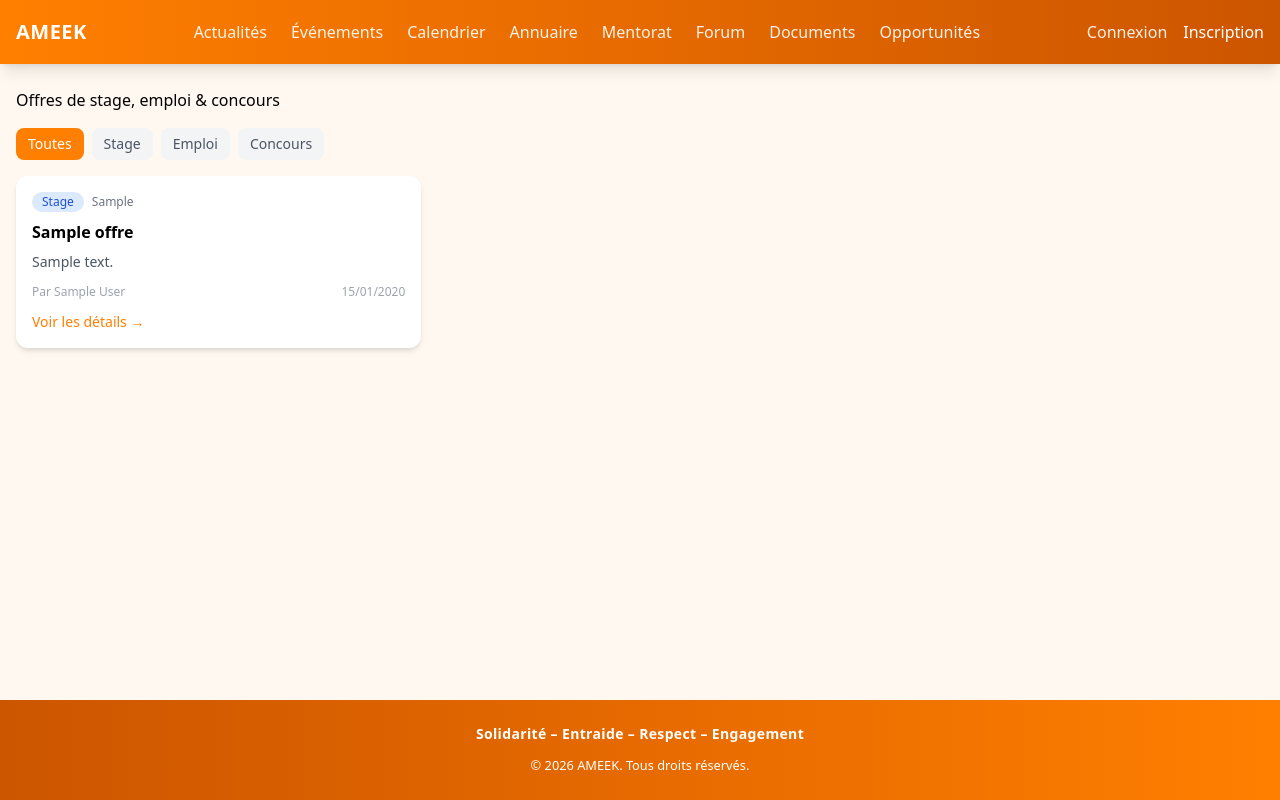
After one commit to Matar057/AMEEK, a Django app: page /opportunites/ in a window 1280 px wide. The commit adds this page. Run offline with Django 5.2, Linux system fonts and the light colour scheme; tables that the repository leaves empty hold one stand-in row (values such as "Sample post"); some libraries are stand-ins or nearby versions.

Commit message:
Add opportunites app: offres de stage, emploi, concours with email notifications

```diff
--- a/amicale/settings.py
+++ b/amicale/settings.py
@@ -28,6 +28,7 @@ INSTALLED_APPS = [
     'forum.apps.ForumConfig',
     'dashboard.apps.DashboardConfig',
     'communication.apps.CommunicationConfig',
+    'opportunites.apps.OpportunitesConfig',
 ]
 
 MIDDLEWARE = [
--- a/amicale/urls.py
+++ b/amicale/urls.py
@@ -19,6 +19,7 @@ urlpatterns = [
     path('forum/', include('forum.urls')),
     path('dashboard/', include('dashboard.urls')),
     path('communication/', include('communication.urls')),
+    path('opportunites/', include('opportunites.urls')),
 ]
 
 urlpatterns += [
--- /dev/null
+++ b/opportunites/models.py
@@ -0,0 +1,31 @@
+from django.db import models
+from django.contrib.auth.models import User
+
+
+class Offre(models.Model):
+    TYPE_CHOICES = [
+        ('stage', 'Stage'),
+        ('emploi', 'Emploi'),
+        ('concours', 'Concours'),
+    ]
+
+    titre = models.CharField('Titre', max_length=200)
+    type = models.CharField('Type', max_length=20, choices=TYPE_CHOICES)
+    description = models.TextField('Description')
+    organisation = models.CharField('Organisation / Entreprise', max_length=200, blank=True)
+    lieu = models.CharField('Lieu', max_length=200, blank=True)
+    date_limite = models.DateField('Date limite', null=True, blank=True)
+    lien = models.URLField('Lien', blank=True)
+    contact_email = models.EmailField('Email de contact', blank=True)
+    auteur = models.ForeignKey(User, on_delete=models.SET_NULL, null=True, related_name='offres')
+    est_public = models.BooleanField('Publique', default=True)
+    created_at = models.DateTimeField('Créé le', auto_now_add=True)
+    updated_at = models.DateTimeField(auto_now=True)
+
+    class Meta:
+        verbose_name = 'Offre'
+        verbose_name_plural = 'Offres'
+        ordering = ['-created_at']
+
+    def __str__(self):
+        return f'{self.get_type_display()} — {self.titre}'
--- /dev/null
+++ b/opportunites/templates/opportunites/offre_list.html
@@ -0,0 +1,68 @@
+{% extends 'base.html' %}
+
+{% block title %}Opportunités - AMEEK{% endblock %}
+
+{% block content %}
+<div class="flex flex-wrap items-center justify-between gap-2 mb-4">
+  <h3 class="mb-0">Offres de stage, emploi & concours</h3>
+  {% if user.is_authenticated %}
+    <a href="{% url 'opportunites:create' %}" class="bg-amicale text-white px-4 py-2 rounded-lg font-medium hover:bg-amicale-fonce transition">Publier une offre</a>
+  {% endif %}
+</div>
+
+<div class="mb-4 flex flex-wrap gap-2">
+  <a href="{% url 'opportunites:list' %}" class="px-3 py-1.5 rounded-lg text-sm font-medium transition {% if not selected_type %}bg-amicale text-white{% else %}bg-gray-100 text-gray-600 hover:bg-gray-200{% endif %}">Toutes</a>
+  {% for value, label in type_choices %}
+    <a href="{% url 'opportunites:list' %}?type={{ value }}" class="px-3 py-1.5 rounded-lg text-sm font-medium transition {% if selected_type == value %}bg-amicale text-white{% else %}bg-gray-100 text-gray-600 hover:bg-gray-200{% endif %}">{{ label }}</a>
+  {% endfor %}
+</div>
+
+<div class="grid grid-cols-1 md:grid-cols-2 lg:grid-cols-3 gap-4">
+  {% for offre in offres %}
+    <div class="bg-white rounded-xl shadow-md hover:shadow-lg transition">
+      <div class="p-4">
+        <div class="flex items-center gap-2 mb-2">
+          <span class="inline-block px-2.5 py-0.5 rounded-full text-xs font-medium
+            {% if offre.type == 'stage' %}bg-blue-100 text-blue-700
+            {% elif offre.type == 'emploi' %}bg-green-100 text-green-700
+            {% elif offre.type == 'concours' %}bg-purple-100 text-purple-700{% endif %}">
+            {{ offre.get_type_display }}
+          </span>
+          {% if offre.organisation %}
+            <span class="text-xs text-gray-500">{{ offre.organisation }}</span>
+          {% endif %}
+        </div>
+        <h5 class="font-semibold mb-2">{{ offre.titre }}</h5>
+        <p class="text-gray-600 text-sm mb-3">{{ offre.description|truncatewords:25 }}</p>
+        <div class="flex items-center justify-between text-xs text-gray-400">
+          <span>Par {{ offre.auteur.get_full_name|default:offre.auteur.username }}</span>
+          <span>{{ offre.created_at|date:"d/m/Y" }}</span>
+        </div>
+        <div class="flex items-center justify-between mt-3">
+          <a href="{% url 'opportunites:detail' offre.pk %}" class="text-amicale text-sm font-medium hover:underline">Voir les détails →</a>
+          {% if user.is_staff or user == offre.auteur %}
+            <div class="flex gap-1">
+              <a href="{% url 'opportunites:update' offre.pk %}" class="text-xs border border-amicale text-amicale px-2 py-0.5 rounded hover:bg-amicale hover:text-white transition">Modifier</a>
+              <a href="{% url 'opportunites:delete' offre.pk %}" class="text-xs border border-red-400 text-red-500 px-2 py-0.5 rounded hover:bg-red-500 hover:text-white transition">Supprimer</a>
+            </div>
+          {% endif %}
+        </div>
+      </div>
+    </div>
+  {% empty %}
+    <div class="col-span-full bg-blue-100 border border-blue-300 text-blue-800 px-4 py-3 rounded-lg">Aucune offre pour le moment.</div>
+  {% endfor %}
+</div>
+
+{% if is_paginated %}
+<div class="flex justify-center items-center gap-1 mt-6">
+  {% if page_obj.has_previous %}
+    <a class="px-3 py-1 border rounded hover:bg-gray-100" href="?page={{ page_obj.previous_page_number }}{% if selected_type %}&type={{ selected_type }}{% endif %}">Précédent</a>
+  {% endif %}
+  <span class="px-3 py-1 text-gray-500">Page {{ page_obj.number }} / {{ page_obj.paginator.num_pages }}</span>
+  {% if page_obj.has_next %}
+    <a class="px-3 py-1 border rounded hover:bg-gray-100" href="?page={{ page_obj.next_page_number }}{% if selected_type %}&type={{ selected_type }}{% endif %}">Suivant</a>
+  {% endif %}
+</div>
+{% endif %}
+{% endblock %}
--- /dev/null
+++ b/opportunites/urls.py
@@ -0,0 +1,12 @@
+from django.urls import path
+from . import views
+
+app_name = 'opportunites'
+
+urlpatterns = [
+    path('', views.OffreListView.as_view(), name='list'),
+    path('<int:pk>/', views.OffreDetailView.as_view(), name='detail'),
+    path('creer/', views.OffreCreateView.as_view(), name='create'),
+    path('<int:pk>/modifier/', views.OffreUpdateView.as_view(), name='update'),
+    path('<int:pk>/supprimer/', views.OffreDeleteView.as_view(), name='delete'),
+]
--- /dev/null
+++ b/opportunites/views.py
@@ -0,0 +1,86 @@
+from django.contrib.auth.mixins import LoginRequiredMixin
+from django.contrib import messages
+from django.shortcuts import redirect
+from django.urls import reverse_lazy
+from django.views.generic import ListView, DetailView, CreateView, UpdateView, DeleteView
+
+from profiles.mixins import CarteRequiredMixin
+from .models import Offre
+from .forms import OffreForm
+from communication.email_utils import notify_new_offre
+
+
+class OffreListView(ListView):
+    model = Offre
+    template_name = 'opportunites/offre_list.html'
+    context_object_name = 'offres'
+    paginate_by = 15
+
+    def get_queryset(self):
+        qs = Offre.objects.all()
+        type_filter = self.request.GET.get('type')
+        if type_filter in dict(Offre.TYPE_CHOICES):
+            qs = qs.filter(type=type_filter)
+        return qs
+
+    def get_context_data(self, **kwargs):
+        context = super().get_context_data(**kwargs)
+        context['type_choices'] = Offre.TYPE_CHOICES
+        context['selected_type'] = self.request.GET.get('type', '')
+        return context
+
+
+class OffreDetailView(DetailView):
+    model = Offre
+    template_name = 'opportunites/offre_detail.html'
+    context_object_name = 'offre'
+
+
+class OffreCreateView(CarteRequiredMixin, LoginRequiredMixin, CreateView):
+    model = Offre
+    form_class = OffreForm
+    template_name = 'opportunites/offre_form.html'
+    success_url = reverse_lazy('opportunites:list')
+
+    def form_valid(self, form):
+        form.instance.auteur = self.request.user
+        response = super().form_valid(form)
+        notify_new_offre(self.object)
+        messages.success(self.request, 'Offre publiée avec succès.')
+        return response
+
+
+class OffreUpdateView(LoginRequiredMixin, UpdateView):
+    model = Offre
+    form_class = OffreForm
+    template_name = 'opportunites/offre_form.html'
+
+    def dispatch(self, request, *args, **kwargs):
+        offre = self.get_object()
+        if not request.user.is_staff and request.user != offre.auteur:
+            messages.error(request, "Vous n'avez pas la permission de modifier cette offre.")
+            return redirect('opportunites:detail', pk=offre.pk)
+        return super().dispatch(request, *args, **kwargs)
+
+    def form_valid(self, form):
+        messages.success(self.request, 'Offre modifiée avec succès.')
+        return super().form_valid(form)
+
+    def get_success_url(self):
+        return reverse_lazy('opportunites:detail', kwargs={'pk': self.object.pk})
+
+
+class OffreDeleteView(LoginRequiredMixin, DeleteView):
+    model = Offre
+    success_url = reverse_lazy('opportunites:list')
+
+    def dispatch(self, request, *args, **kwargs):
+        offre = self.get_object()
+        if not request.user.is_staff and request.user != offre.auteur:
+            messages.error(request, "Vous n'avez pas la permission de supprimer cette offre.")
+            return redirect('opportunites:detail', pk=offre.pk)
+        return super().dispatch(request, *args, **kwargs)
+
+    def form_valid(self, form):
+        messages.success(self.request, 'Offre supprimée.')
+        return super().form_valid(form)
--- a/templates/base.html
+++ b/templates/base.html
@@ -37,7 +37,8 @@
           <a class="text-white/90 hover:text-amicale-clair transition" href="{% url 'profiles:member_list' %}">Annuaire</a>
           <a class="text-white/90 hover:text-amicale-clair transition" href="{% url 'mentorship:mentor_list' %}">Mentorat</a>
           <a class="text-white/90 hover:text-amicale-clair transition" href="{% url 'forum:list' %}">Forum</a>
-          <a class="text-white/90 hover:text-amicale-clair transition" href="{% url 'documents:list' %}">Documents</a>
+           <a class="text-white/90 hover:text-amicale-clair transition" href="{% url 'documents:list' %}">Documents</a>
+          <a class="text-white/90 hover:text-amicale-clair transition" href="{% url 'opportunites:list' %}">Opportunités</a>
           {% if user.is_authenticated %}
             <a class="text-white/90 hover:text-amicale-clair transition" href="{% url 'payments:list' %}">Cotisations</a>
           {% endif %}
@@ -88,6 +89,7 @@
         <a class="block text-white/90 hover:text-amicale-clair transition" href="{% url 'mentorship:mentor_list' %}">Mentorat</a>
         <a class="block text-white/90 hover:text-amicale-clair transition" href="{% url 'forum:list' %}">Forum</a>
         <a class="block text-white/90 hover:text-amicale-clair transition" href="{% url 'documents:list' %}">Documents</a>
+        <a class="block text-white/90 hover:text-amicale-clair transition" href="{% url 'opportunites:list' %}">Opportunités</a>
         {% if user.is_authenticated %}
           <a class="block text-white/90 hover:text-amicale-clair transition" href="{% url 'payments:list' %}">Cotisations</a>
           <hr class="border-white/20">
```
Also changed, not shown: communication/email_utils.py (+28 -0 lines), communication/templates/communication/emails/new_offre.html (added, +14 -0 lines), communication/templates/communication/emails/new_offre.txt (added, +10 -0 lines), opportunites/apps.py (added, +7 -0 lines), opportunites/forms.py (added, +20 -0 lines), opportunites/templates/opportunites/emails/new_offre.html (added, +14 -0 lines), opportunites/templates/opportunites/emails/new_offre.txt (added, +10 -0 lines), opportunites/templates/opportunites/offre_confirm_delete.html (added, +17 -0 lines), opportunites/templates/opportunites/offre_detail.html (added, +65 -0 lines), opportunites/templates/opportunites/offre_form.html (added, +36 -0 lines), opportunites/__init__.py (added), opportunites/migrations/0001_initial.py (added), opportunites/migrations/__init__.py (added).
